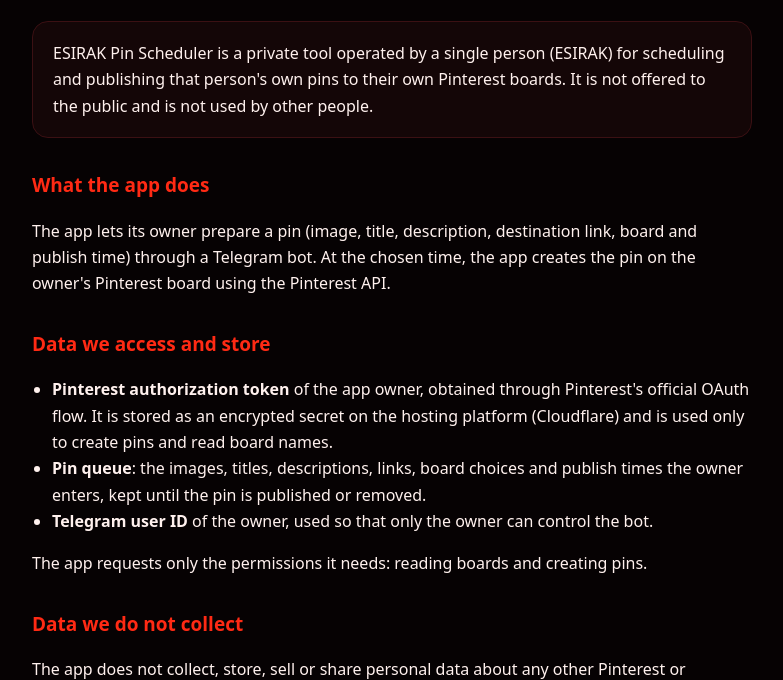
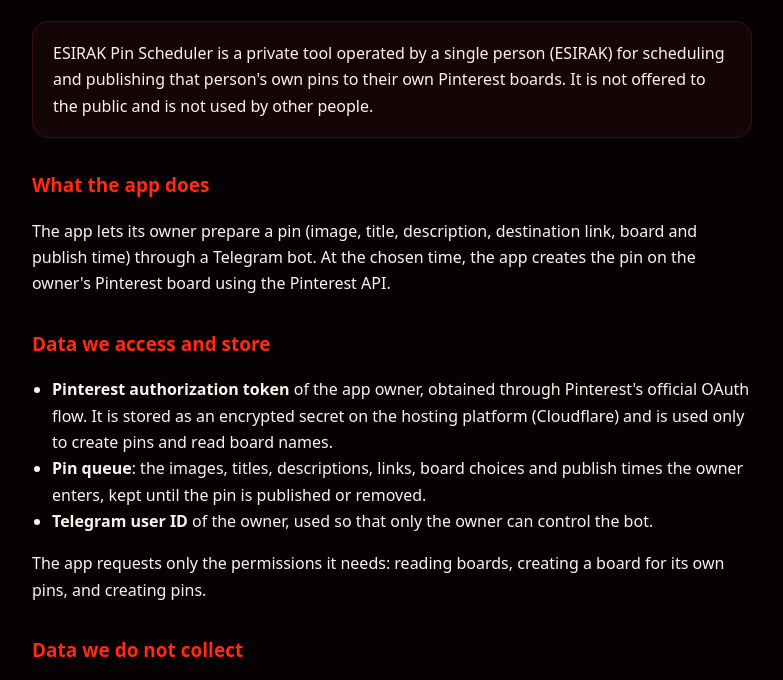
Before and after one commit to esirakuioloh-jpg/esirak.gihub.io, a plain HTML site: page esirak-privacy-policy.html in a window 1280 px wide. Shown: the part 111-791 px from the top of the page, without its empty margins (248-1031 px from the left). Drawn offline with Linux system fonts and the light colour scheme.

Commit message:
Update esirak-privacy-policy.html

```diff
--- a/esirak-privacy-policy.html
+++ b/esirak-privacy-policy.html
@@ -38,7 +38,7 @@
     <li><strong>Pin queue</strong>: the images, titles, descriptions, links, board choices and publish times the owner enters, kept until the pin is published or removed.</li>
     <li><strong>Telegram user ID</strong> of the owner, used so that only the owner can control the bot.</li>
   </ul>
-  <p>The app requests only the permissions it needs: reading boards and creating pins.</p>
+  <p>The app requests only the permissions it needs: reading boards, creating a board for its own pins, and creating pins.</p>
 
   <h2>Data we do not collect</h2>
   <p>The app does not collect, store, sell or share personal data about any other Pinterest or Telegram users. It does not ask for Pinterest passwords, does not use session cookies, and does not use any login method other than OAuth.</p>
```
